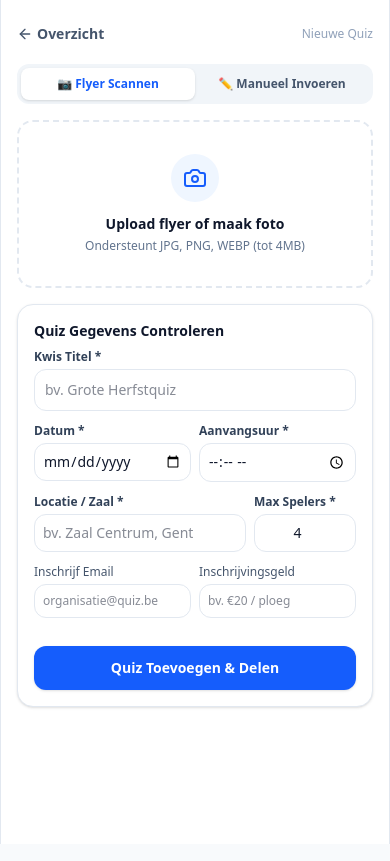
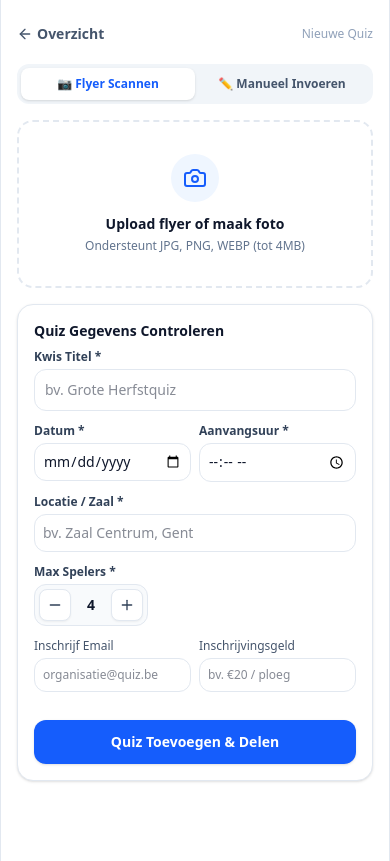
Before and after one commit to Controlix/be-quiz, a Next.js app: page /quizzes/new in a window 390 px wide. Built offline with nearby package versions, Linux system fonts and the light colour scheme; no server answers; the database is empty.

Commit message:
feat: implement mobile-friendly stepper and enforce 1-10 team capacity bounds

```diff
--- a/src/actions/adminActions.ts
+++ b/src/actions/adminActions.ts
@@ -41,6 +41,9 @@ export async function adminOverrideDeclineAction(teamId: string, memberId: strin
 
 export async function adminUpdateTeamCapacityAction(teamId: string, newMaxTeamSize: number) {
   try {
+    if (newMaxTeamSize < 1 || newMaxTeamSize > 10) {
+      return { success: false, error: "Ploeggrootte moet tussen 1 en 10 liggen" };
+    }
     await updateTeamCapacity(teamId, newMaxTeamSize);
     revalidatePath("/quizzes");
     return { success: true };
--- a/src/components/EditQuizClient.tsx
+++ b/src/components/EditQuizClient.tsx
@@ -5,6 +5,7 @@ import Link from "next/link";
 import { useRouter } from "next/navigation";
 import { ArrowLeft, AlertTriangle, RefreshCw, XCircle } from "lucide-react";
 import { ConfirmDialog } from "@/components/ConfirmDialog";
+import { Stepper } from "@/components/ui/Stepper";
 import {
   adminCancelQuizAction,
   adminResetRegistrationAction,
@@ -73,14 +74,12 @@ export function EditQuizClient({ quizId, teamId, currentCapacity }: EditQuizClie
           <p className="text-[11px] text-slate-500 mb-2">
             Bij het verlagen van de ploeggrootte worden de laatst toegevoegde spelers automatisch naar de reservelijst verplaatst.
           </p>
-          <div className="flex gap-2">
-            <input
-              type="number"
-              min="1"
-              max="10"
-              value={capacity}
-              onChange={(e) => setCapacity(e.target.value)}
-              className="w-20 text-sm p-2 rounded-xl border border-slate-200 text-center"
+          <div className="flex items-center gap-3">
+            <Stepper
+              value={Number(capacity) || 4}
+              min={1}
+              max={10}
+              onChange={(val) => setCapacity(String(val))}
             />
             <button
               type="button"
--- a/src/components/QuizEntryForm.tsx
+++ b/src/components/QuizEntryForm.tsx
@@ -3,6 +3,7 @@
 import { useState } from "react";
 import { useRouter } from "next/navigation";
 import { FlyerUploader } from "@/components/FlyerUploader";
+import { Stepper } from "@/components/ui/Stepper";
 import { createQuizAction } from "@/actions/quizActions";
 import { VisionExtractionResult } from "@/services/visionService";
 import { Calendar, MapPin, Users, Coins, Mail, Link as LinkIcon, AlertCircle } from "lucide-react";
@@ -195,8 +196,8 @@ export function QuizEntryForm({ currentMemberId }: QuizEntryFormProps) {
         </div>
 
         {/* Location & Team Size */}
-        <div className="grid grid-cols-3 gap-2">
-          <div className="col-span-2">
+        <div className="flex flex-col sm:flex-row gap-3">
+          <div className="flex-1">
             <label className="block text-xs font-bold text-slate-700 mb-1">Locatie / Zaal *</label>
             <input
               type="text"
@@ -214,18 +215,14 @@ export function QuizEntryForm({ currentMemberId }: QuizEntryFormProps) {
           </div>
           <div>
             <label className="block text-xs font-bold text-slate-700 mb-1">Max Spelers *</label>
-            <input
-              type="number"
-              min="1"
-              max="10"
-              value={maxTeamSize}
-              onChange={(e) => {
-                setMaxTeamSize(e.target.value);
+            <Stepper
+              value={Number(maxTeamSize) || 4}
+              min={1}
+              max={10}
+              onChange={(val) => {
+                setMaxTeamSize(String(val));
                 setMissingFields((prev) => prev.filter((f) => f !== "maxTeamSize"));
               }}
-              className={`w-full text-sm p-2 rounded-xl border text-center ${
-                missingFields.includes("maxTeamSize") ? "border-red-500 bg-red-50/30" : "border-slate-200"
-              }`}
             />
           </div>
         </div>
--- /dev/null
+++ b/src/components/ui/Stepper.tsx
@@ -0,0 +1,65 @@
+"use client";
+
+import React from "react";
+import { Minus, Plus } from "lucide-react";
+
+export interface StepperProps {
+  value: number;
+  min?: number;
+  max?: number;
+  onChange: (value: number) => void;
+  label?: string;
+  className?: string;
+}
+
+export function Stepper({
+  value,
+  min = 1,
+  max = 10,
+  onChange,
+  label,
+  className = "",
+}: StepperProps) {
+  const handleDecrement = (e: React.MouseEvent) => {
+    e.preventDefault();
+    if (value > min) {
+      onChange(value - 1);
+    }
+  };
+
+  const handleIncrement = (e: React.MouseEvent) => {
+    e.preventDefault();
+    if (value < max) {
+      onChange(value + 1);
+    }
+  };
+
+  return (
+    <div className={`flex items-center gap-2 ${className}`}>
+      {label && <span className="text-xs font-bold text-slate-700">{label}</span>}
+      <div className="flex items-center border border-slate-200 rounded-xl bg-slate-50 p-1">
+        <button
+          type="button"
+          onClick={handleDecrement}
+          disabled={value <= min}
+          aria-label="Verlaag aantal"
+          className="w-8 h-8 flex items-center justify-center rounded-lg bg-white border border-slate-200 text-slate-700 hover:bg-slate-100 disabled:opacity-40 disabled:cursor-not-allowed shadow-xs active:scale-95 transition-all"
+        >
+          <Minus className="w-4 h-4" />
+        </button>
+        <span className="w-10 text-center font-bold text-sm text-slate-900 select-none">
+          {value}
+        </span>
+        <button
+          type="button"
+          onClick={handleIncrement}
+          disabled={value >= max}
+          aria-label="Verhoog aantal"
+          className="w-8 h-8 flex items-center justify-center rounded-lg bg-white border border-slate-200 text-slate-700 hover:bg-slate-100 disabled:opacity-40 disabled:cursor-not-allowed shadow-xs active:scale-95 transition-all"
+        >
+          <Plus className="w-4 h-4" />
+        </button>
+      </div>
+    </div>
+  );
+}
--- a/src/services/rsvpService.ts
+++ b/src/services/rsvpService.ts
@@ -120,6 +120,10 @@ export async function updateTeamCapacity(
   teamId: string,
   newMaxTeamSize: number
 ): Promise<void> {
+  if (newMaxTeamSize < 1 || newMaxTeamSize > 10) {
+    throw new Error("Ploeggrootte moet tussen 1 en 10 liggen");
+  }
+
   await prisma.$transaction(async (tx) => {
     await tx.$executeRaw`SELECT id FROM "Team" WHERE id = ${teamId} FOR UPDATE`;
 
```
Also changed, not shown: 1 other file (tests, documents, lock files or other folders).
